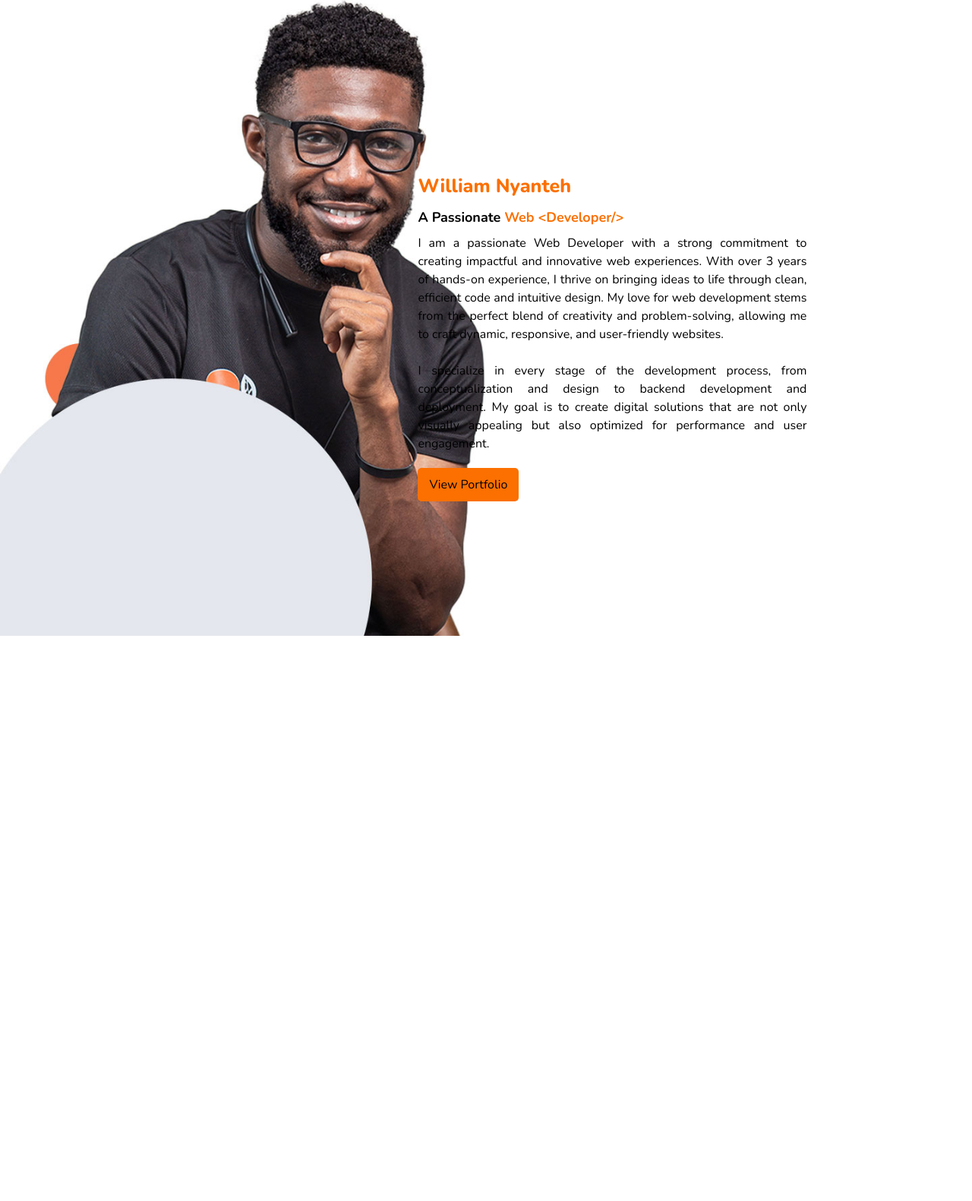
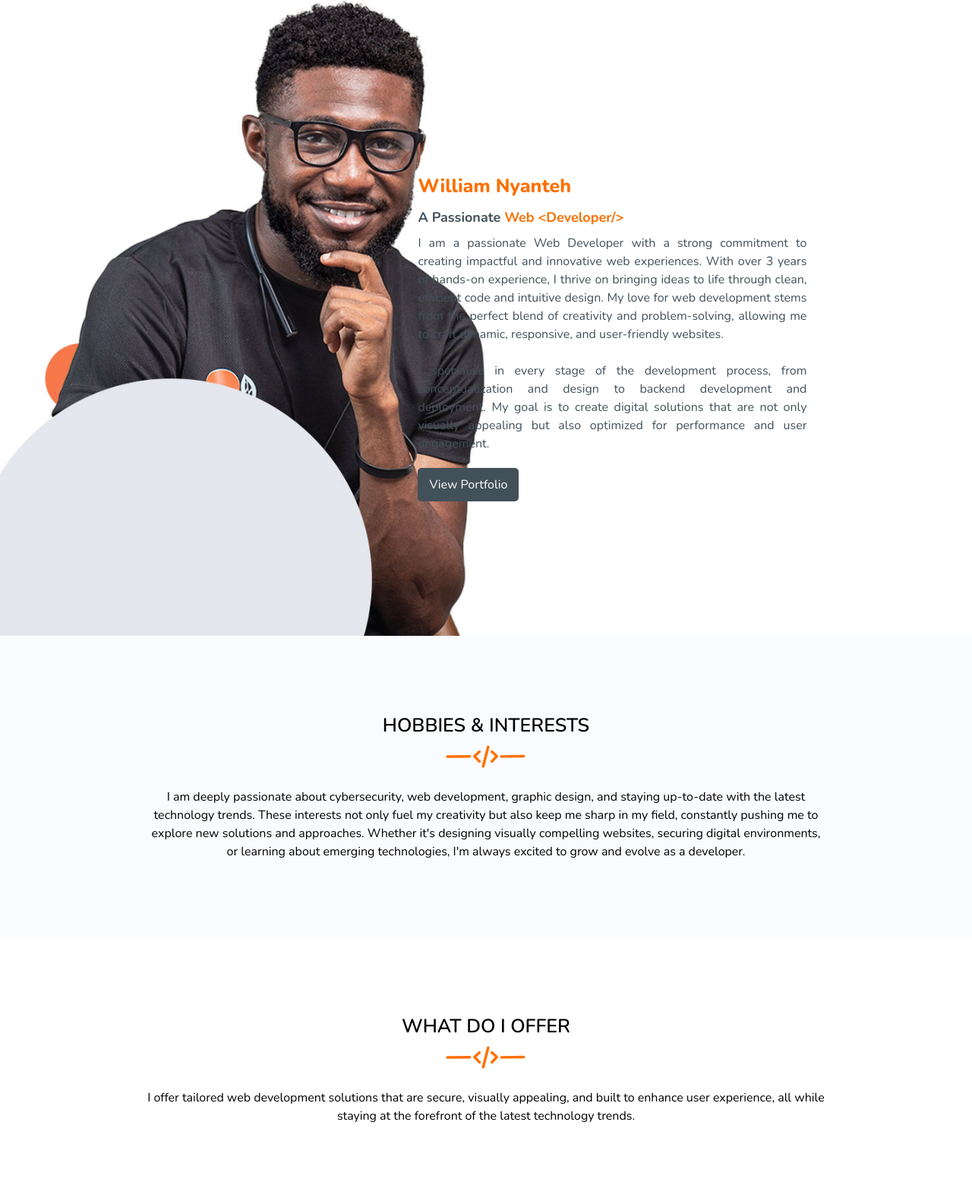
Before and after one commit to ownyanteh/ownyanteh.github.io, a plain HTML site: page index.html in a window 1280 px wide. Shown: the part 1083-2664 px from the top of the page at 76% size. Before the commit the page ends 1920 px from the top, so only its background shows below. Drawn offline with nearby package versions, Linux system fonts and the light colour scheme.

Commit message:
what do i offer added

```diff
--- a/css/style.css
+++ b/css/style.css
@@ -113,3 +113,7 @@ a:hover{
               transform: scale(1);
     }
   }
+
+  code{
+    color: #fafbff;
+  }
--- a/index.html
+++ b/index.html
@@ -20,7 +20,7 @@
 
 <body>
     <header class="hero">
-        <nav class="flex justify-between pl-[20px] pr-[20px] fixed w-[100%] navbar bg-[rgba(255,255,255,0.95)]">
+        <nav class="flex justify-between pl-[20px] pr-[20px] fixed w-[100%] navbar bg-[rgba(255,255,255,0.95)] shadow z-[50]">
 
             <a href="./index.html"><img src="../assets/images/own concepts design mark copy ash orange@2x.png"
                     alt="logo" class="w-[70px]"></a>
@@ -72,13 +72,36 @@
     <section class="section1">
         <div class="w-[40%] ml-[43%] pt-[350px]">
             <p class="text-[25px] pb-[8px] font-[800] text-[#fb7000]">William Nyanteh</p>
-            <p class="text-[18px] font-[700] pb-[8px]">A Passionate <span class="text-[#fb7000]">Web &lt;Developer/&gt;</span></p>
-            <p class="leading-[24px] text-justify pb-[20px]">
+            <p class="text-[18px] font-[700] pb-[8px] text-[#42505A]">A Passionate <span class="text-[#fb7000]">Web &lt;Developer/&gt;</span></p>
+            <p class="leading-[24px] text-justify pb-[20px] text-[#42505A]">
                 I am a passionate Web Developer with a strong commitment to creating impactful and innovative web experiences. With over 3 years of hands-on experience, I thrive on bringing ideas to life through clean, efficient code and intuitive design. My love for web development stems from the perfect blend of creativity and problem-solving, allowing me to craft dynamic, responsive, and user-friendly websites. <br><br>
 
                 I specialize in every stage of the development process, from conceptualization and design to backend development and deployment. My goal is to create digital solutions that are not only visually appealing but also optimized for performance and user engagement.
             </p>
-            <a href="#"><button class="bg-[#fb7000] pt-[10px] pb-[10px] pl-[15px] pr-[15px] rounded-[5px]">View Portfolio</button></a>
+            <a href="#"><button class="bg-[#42505A] pt-[10px] pb-[10px] pl-[15px] pr-[15px] rounded-[5px] text-white">View Portfolio</button></a>
+        </div>
+    </section>
+    <section class="bg-[#fafbff]">
+        <div class="pt-[100px] pb-[100px]">
+            <p class="text-center text-[25px] font-[600]">
+                HOBBIES & INTERESTS
+            </p>
+           <img src="./assets/images/divide-code.svg" alt="line" style="width: 10%; margin: auto; filter: invert(42%) sepia(97%) saturate(1574%) hue-rotate(3deg) brightness(101%) contrast(103%);" class="pb-[20px]">
+           <p class="w-[70%] text-center m-[auto] leading-[24px]">
+            I am deeply passionate about cybersecurity, web development, graphic design, and staying up-to-date with the latest technology trends. These interests not only fuel my creativity but also keep me sharp in my field, constantly pushing me to explore new solutions and approaches. Whether it's designing visually compelling websites, securing digital environments, or learning about emerging technologies, I'm always excited to grow and evolve as a developer.
+           </p>
+        </div>
+    </section>
+    <section>
+        <div class="pt-[100px] pb-[100px]">
+            <p class="text-center text-[25px] font-[600]">
+                WHAT DO I OFFER
+            </p>
+           <img src="./assets/images/divide-code.svg" alt="line" style="width: 10%; margin: auto; filter: invert(42%) sepia(97%) saturate(1574%) hue-rotate(3deg) brightness(101%) contrast(103%);" class="pb-[20px]">
+           <p class="w-[70%] text-center m-[auto] leading-[24px]">
+            I offer tailored web development solutions that are secure, visually appealing, and built to enhance user experience, all while staying at the forefront of the latest technology trends.
+           </p>
+
         </div>
     </section>
 
```
Also changed, not shown: assets/images/divide-code.svg (added), 2 other files.
